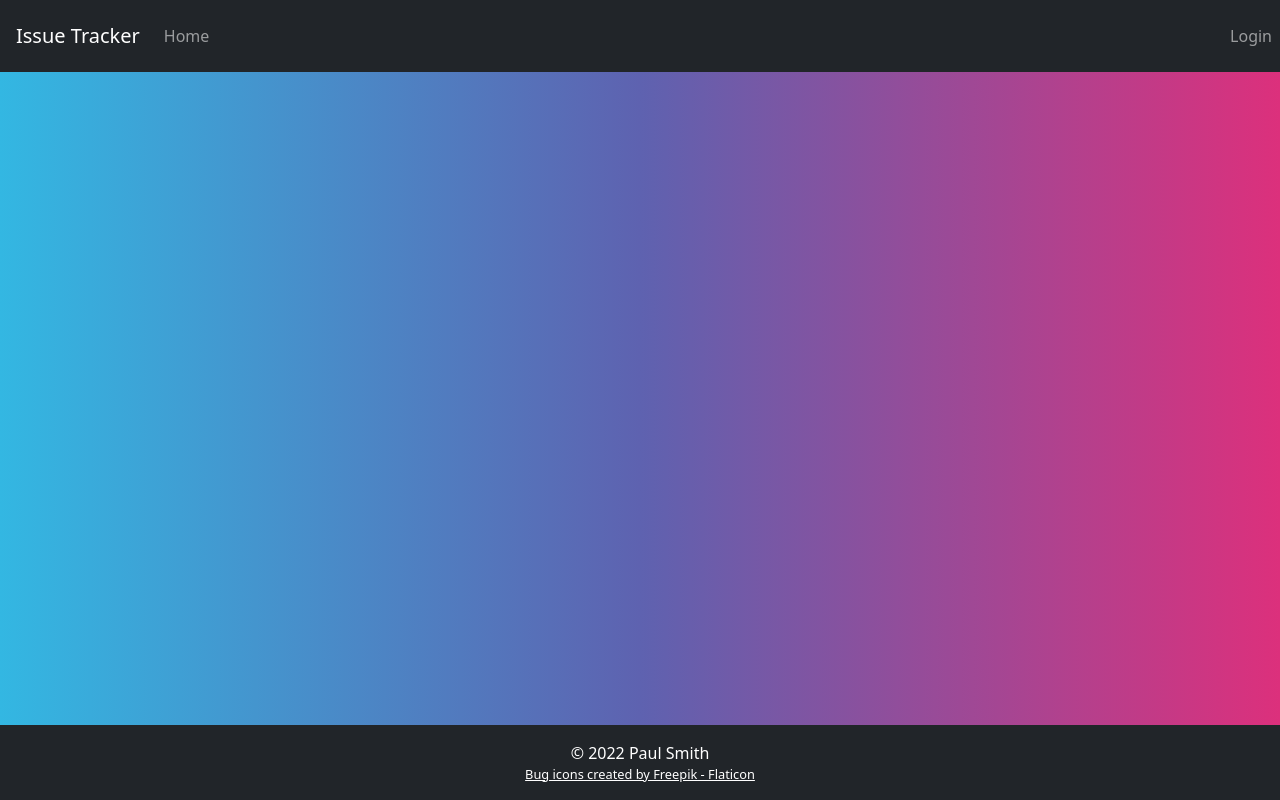
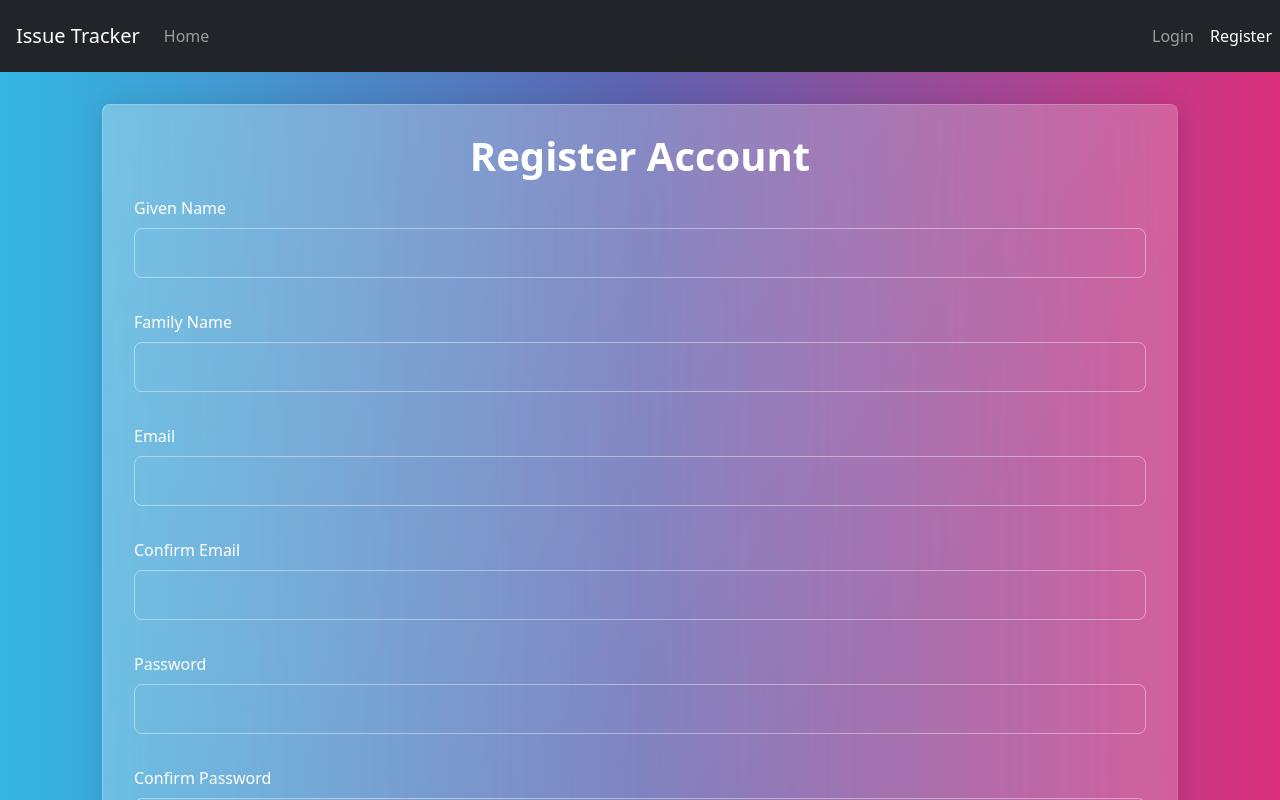
Before and after one commit to paulsmithkc/issue-tracker-frontend-react, a React (Create React App) app: page /register in a window 1280 px wide. Shown: the top 800 px of the page. Built offline with nearby package versions, Linux system fonts and the light colour scheme.

Commit message:
register page

```diff
--- a/src/App.js
+++ b/src/App.js
@@ -10,6 +10,7 @@ import Header from './components/Header';
 import Footer from './components/Footer';
 import HomePage from './pages/HomePage';
 import LoginPage from './pages/LoginPage';
+import RegisterPage from './pages/RegisterPage';
 import ProjectListPage from './pages/ProjectListPage';
 import ProjectDetailPage from './pages/ProjectDetailPage';
 
@@ -36,6 +37,7 @@ function App() {
           <Routes>
             <Route path="/" element={<HomePage />} />
             <Route path="/login" element={<LoginPage onLogin={onLogin} />} />
+            <Route path="/register" element={<RegisterPage onLogin={onLogin} />} />
             <Route path="/project" element={<Navigate to="/project/list" />} />
             <Route path="/project/list" element={<ProjectListPage />} />
             <Route path="/project/:projectId" element={<ProjectDetailPage />} />
--- a/src/components/Header.js
+++ b/src/components/Header.js
@@ -47,6 +47,13 @@ function Header({ onLogout }) {
               </NavLink>
             </li>
           )}
+          {!auth && (
+            <li className="nav-item">
+              <NavLink className="nav-link" to="/register">
+                Register
+              </NavLink>
+            </li>
+          )}
         </ul>
       </nav>
     </header>
--- a/src/pages/HomePage.js
+++ b/src/pages/HomePage.js
@@ -9,10 +9,13 @@ function HomePage() {
       </h1>
       <div
         className="d-flex align-items-center justify-content-center"
-        style={{ minHeight: '400px' }}
+        style={{ minHeight: '300px' }}
       >
-        <Link to="/login" className="btn btn-primary">
+        <Link to="/login" className="btn btn-primary btn-lg mx-1">
           Login
+        </Link>
+        <Link to="/register" className="btn btn-primary btn-lg mx-1">
+          Register
         </Link>
       </div>
     </main>
--- /dev/null
+++ b/src/pages/RegisterPage.js
@@ -0,0 +1,140 @@
+import React, { useState } from 'react';
+import axios from 'axios';
+// import { InputRow, SubmitRow } from '@merlin4/react-form-row';
+import InputRow from '../components/InputRow';
+import SubmitRow from '../components/SubmitRow';
+
+function RegisterPage({ onLogin }) {
+  const [submitted, setSubmitted] = useState(false);
+  const [givenName, setGivenName] = useState('');
+  const [familyName, setFamilyName] = useState('');
+  const [email, setEmail] = useState('');
+  const [emailConfirm, setEmailConfirm] = useState('');
+  const [password, setPassword] = useState('');
+  const [passwordConfirm, setPasswordConfirm] = useState('');
+
+  const givenNameError = !givenName ? 'Given name required.' : '';
+  const familyNameError = !familyName ? 'Given name required.' : '';
+
+  const emailError = !email
+    ? 'Email required.'
+    : !email.includes('@')
+    ? 'Email missing @ sign.'
+    : '';
+  const emailConfirmError =
+    !emailConfirm || emailConfirm !== email ? 'Emails do not match' : '';
+
+  const passwordError = !password
+    ? 'Password required.'
+    : password.length < 8
+    ? 'Password must be at least 8 characters long.'
+    : '';
+  const passwordConfirmError =
+    !passwordConfirm || passwordConfirm !== password
+      ? 'Passwords do not match'
+      : '';
+
+  const anyErrors = emailError || passwordError;
+
+  function onSubmit() {
+    setSubmitted(true);
+
+    if (anyErrors) {
+      return Promise.reject({ message: 'Please fix errors above.' });
+    }
+
+    const promise = axios.post(
+      `${process.env.REACT_APP_API_URL}/api/auth/register`,
+      { givenName, familyName, email, password }
+    );
+
+    promise.then((res) => {
+      onLogin(res.data);
+    });
+
+    return promise;
+  }
+
+  return (
+    <main id="RegisterPage" className="container p-3">
+      <div className="card">
+        <div className="card-body">
+          <h1 id="RegisterHeader" className="text-center">
+            Register Account
+          </h1>
+          <form id="RegisterForm" onSubmit={(evt) => evt.preventDefault()}>
+            <InputRow
+              label="Given Name"
+              id="RegisterForm-GivenNameInput"
+              name="givenName"
+              type="text"
+              autoComplete="given-name"
+              value={givenName}
+              onChange={(evt) => setGivenName(evt.currentTarget.value)}
+              validated={submitted || givenName}
+              error={givenNameError}
+            />
+            <InputRow
+              label="Family Name"
+              id="RegisterForm-FamilyNameInput"
+              name="familyName"
+              type="text"
+              autoComplete="family-name"
+              value={familyName}
+              onChange={(evt) => setFamilyName(evt.currentTarget.value)}
+              validated={submitted || familyName}
+              error={familyNameError}
+            />
+            <InputRow
+              label="Email"
+              id="RegisterForm-EmailInput"
+              name="email"
+              type="email"
+              autoComplete="email"
+              value={email}
+              onChange={(evt) => setEmail(evt.currentTarget.value)}
+              validated={submitted || email}
+              error={emailError}
+            />
+            <InputRow
+              label="Confirm Email"
+              id="RegisterForm-EmailConfirmInput"
+              name="emailConfirm"
+              type="email"
+              autoComplete="email"
+              value={emailConfirm}
+              onChange={(evt) => setEmailConfirm(evt.currentTarget.value)}
+              validated={submitted || email}
+              error={emailConfirmError}
+            />
+            <InputRow
+              label="Password"
+              id="RegisterForm-PasswordInput"
+              name="password"
+              type="password"
+              autoComplete="new-password"
+              value={password}
+              onChange={(evt) => setPassword(evt.currentTarget.value)}
+              validated={submitted || password}
+              error={passwordError}
+            />
+            <InputRow
+              label="Confirm Password"
+              id="RegisterForm-PasswordConfirmInput"
+              name="passwordConfirm"
+              type="password"
+              autoComplete="new-password"
+              value={passwordConfirm}
+              onChange={(evt) => setPasswordConfirm(evt.currentTarget.value)}
+              validated={submitted || password}
+              error={passwordConfirmError}
+            />
+            <SubmitRow onSubmit={onSubmit}>Login</SubmitRow>
+          </form>
+        </div>
+      </div>
+    </main>
+  );
+}
+
+export default RegisterPage;
```
